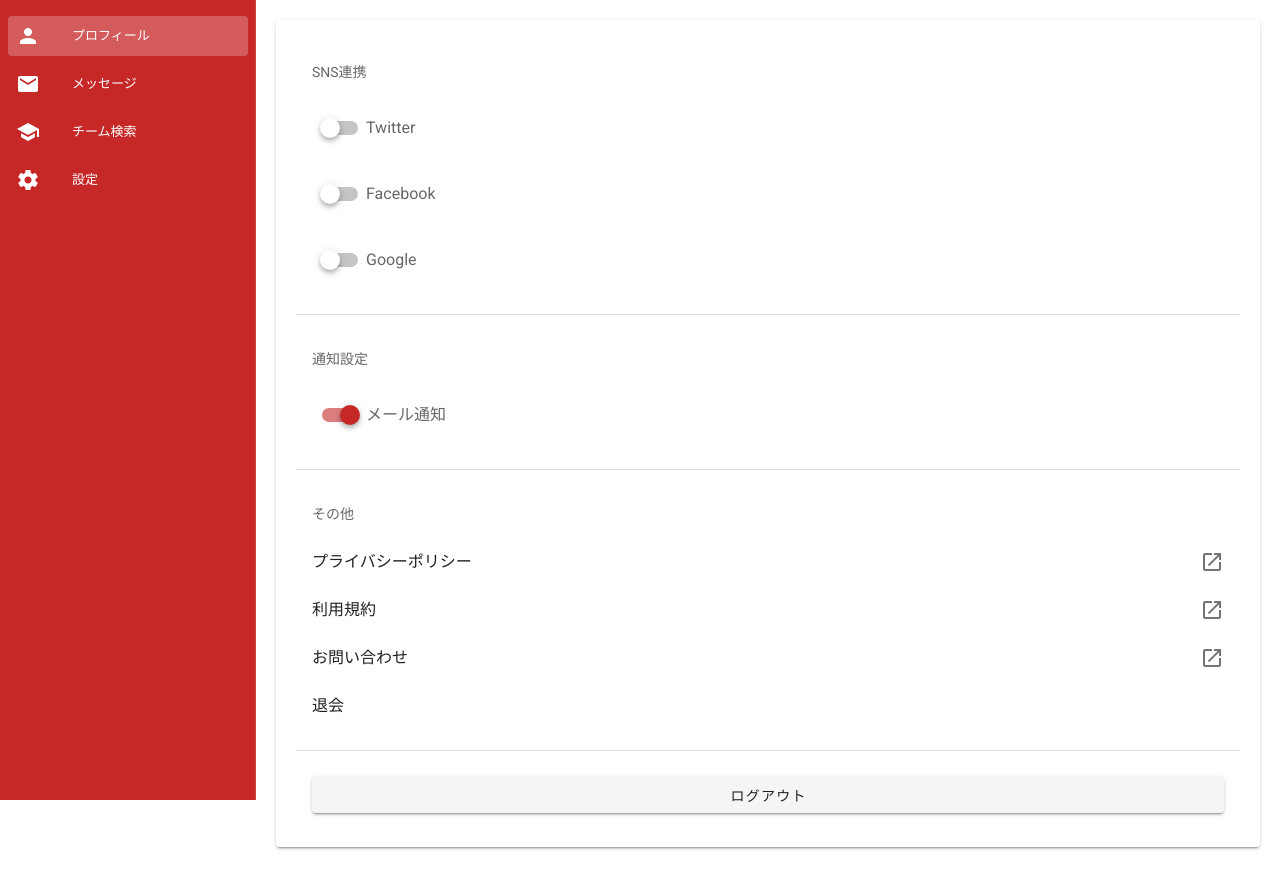
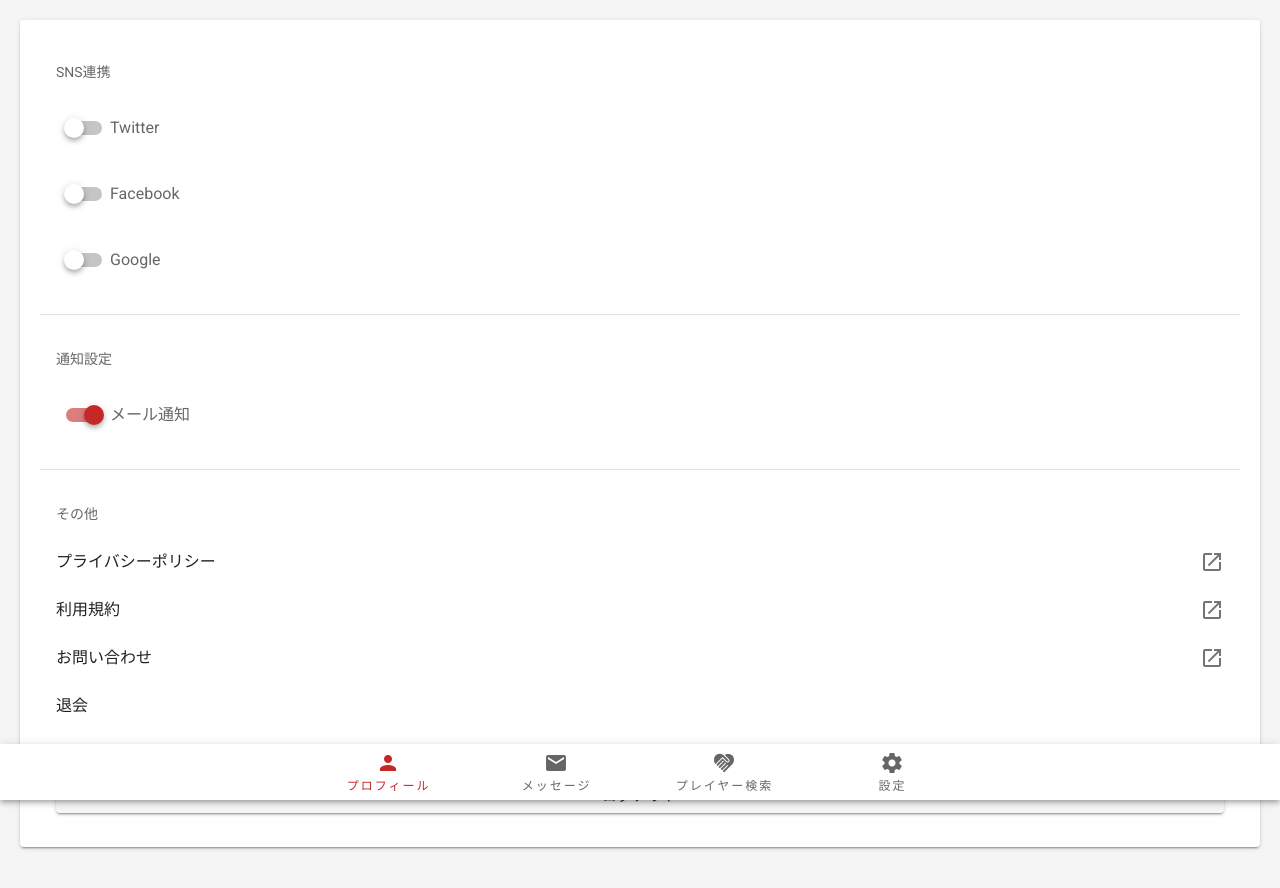
Before and after one commit to Scout-19/scout-19, a Vue app: page /setting in a window 1280 px wide. Shown: the top 888 px of the page. Before the commit the page ends 867 px from the top, so only its background shows below. Built offline with nearby package versions, Linux system fonts and the light colour scheme; no server answers; the database is empty; sample sign-in values are in the browser's storage.

Commit message:
add: bottom nav

```diff
--- a/src/App.vue
+++ b/src/App.vue
@@ -1,11 +1,13 @@
 <template>
-  <v-app>
+  <v-app :style="{background: $vuetify.theme.themes.light.background}">
 
-    <SideBar account="player" v-if="drawSidebar"/>
+    <SideBar account="player" v-if="false"/>
 
     <v-content>
       <router-view/>
     </v-content>
+
+    <BottomNavigation v-if="drawNavigation"/>
 
   </v-app>
 </template>
@@ -16,21 +18,23 @@ import firebase from 'firebase/app'
 import { mapActions } from 'vuex'
 
 import SideBar from '@/components/SideBar'
+import BottomNavigation from '@/components/BottomNavigation'
 
 export default {
   name: 'App',
 
   components: {
-    SideBar
+    SideBar,
+    BottomNavigation
   },
 
   data: () => ({
-    drawSidebar: false,
+    drawNavigation: false,
   }),
 
   created() {
     // first judge
-    this.drawSidebar = this.$router.currentRoute.meta.sidebar
+    this.drawNavigation = this.$router.currentRoute.meta.requiresAuth
 
     // set uid to store
     firebase.auth().onAuthStateChanged(user => {
@@ -52,7 +56,7 @@ export default {
   watch: {
     // judge when change route
     '$route' (to) {
-        this.drawSidebar = to.meta.sidebar
+        this.drawNavigation = to.meta.requiresAuth
     }
   },
 };
--- a/src/components/BasicProfile.vue
+++ b/src/components/BasicProfile.vue
@@ -1,29 +1,35 @@
 <template>
   <div class="basic-profile">
-    <v-card
-      class='pa-5'
-    >
-      <v-col>
-        <v-row>
-          <v-avatar size="64">
-            <img :src="icon">
-          </v-avatar>
+    <v-card class='pa-5'>
+      <v-list-item>
+        <v-list-item-avatar
+          size="80"
+          color="grey"
+        >
+          <img :src="icon">
+        </v-list-item-avatar>
 
-          <v-col>
-            <p>{{sports}}</p>
-            <h2>{{name}}</h2>
-          </v-col>
-        </v-row>
+        <v-list-item-content>
+          <v-list-item-title class="headline">{{name}}</v-list-item-title>
+          <v-list-item-subtitle class="subtitle-1">{{sports}}</v-list-item-subtitle>
 
-        <v-row>
-          <v-icon>mdi-map-marker</v-icon>
-          <p>{{location}}</p>
-        </v-row>
+          <v-row no-gutters>
+            <v-col>
+              <v-row justify="end" align="center">
+                <v-icon>mdi-map-marker</v-icon>
+              </v-row>
+            </v-col>
+            <v-col>
+              <v-row justify="start" align="start">
+                <v-card-text class=".caption">{{location}}</v-card-text>
+              </v-row>
+            </v-col>
+          </v-row>
+        </v-list-item-content>
+      </v-list-item>
 
-        <v-row>
-          <p>{{bio}}</p>
-        </v-row>
-      </v-col>
+      <v-card-text class="body-2">{{bio}}</v-card-text>
+
     </v-card>
   </div>
 </template>
--- /dev/null
+++ b/src/components/BottomNavigation.vue
@@ -0,0 +1,73 @@
+<template>
+  <div id="btm-nav">
+    <v-bottom-navigation
+      v-model="selected"
+      color="primary"
+      grow
+      app
+    >
+      <v-btn
+        height="100%"
+        v-for="(item, i) in items"
+        :key="i"
+        @click='$router.push({name: item.route}, () => {})'
+      >
+        <span class="overline">{{item.title}}</span>
+        <v-icon class="mb-1">{{item.icon}}</v-icon>
+      </v-btn>
+    </v-bottom-navigation>
+
+  </div>
+</template>
+
+<script>
+import firebase from 'firebase/app'
+import 'firebase/firestore'
+
+export default {
+  name: 'BottomNavigation',
+
+  data: () => ({
+    selected: 0,
+    account_type: '',
+
+    nav_table: {
+      player: [
+          { title: 'プロフィール', icon: 'mdi-account', route: 'Profile' },
+          { title: 'メッセージ', icon: 'mdi-email', route: 'Message' },
+          { title: 'チーム検索', icon: 'mdi-school', route: 'Search' },
+          { title: '設定', icon: 'mdi-cog', route: 'Setting' },
+      ],
+      scouter: [
+          { title: 'プロフィール', icon: 'mdi-account', route: 'Profile' },
+          { title: 'メッセージ', icon: 'mdi-email', route: 'Message' },
+          { title: 'プレイヤー検索', icon: 'mdi-charity', route: 'Search' },
+          { title: '設定', icon: 'mdi-cog', route: 'Setting' },
+      ],
+    }
+  }),
+
+  created() {
+    // todo: get from vuex
+    // var uid = this.getUid
+    var uid = 'dbHIC56klkQ40fkHXYV5g3uMP1J2'
+
+    firebase.firestore().collection('users').doc(uid).get().then(doc => {
+      if (doc.exists)
+      {
+        this.account_type = doc.data().account_type
+      }
+    }, err => {
+      alert(err.message)
+    })
+
+
+  },
+
+  computed: {
+    items: function() {
+      return ( this.account_type == 'player' ) ? this.nav_table.player : this.nav_table.scouter
+    },
+  },
+}
+</script>
--- a/src/components/PlayerProfile.vue
+++ b/src/components/PlayerProfile.vue
@@ -10,7 +10,7 @@
 
         <v-row>
           <p>生年月日</p>
-          <p>{{birthday}}({{age}})</p>
+          <p>{{util_getDateString(birthday)}} ({{util_getAge(birthday)}})</p>
         </v-row>
 
         <v-row>
@@ -38,17 +38,11 @@ export default {
   name: 'PlayerProfile',
 
   props: {
-    birthday: Object,
+    birthday: Date,
     sex: String,
     height: Number,
     weight: Number,
     dominant: Object
   },
-
-  computed: {
-    age: function() {
-      return this.util_getAge(new Date(this.birthday.year, this.birthday.month - 1, this.birthday.day))
-    },
-  }
 }
 </script>
--- a/src/plugins/router.js
+++ b/src/plugins/router.js
@@ -21,55 +21,53 @@ const routes = [
     path: '/',
     name: 'Root',
     redirect: {name: 'About'},
-    meta: {sidebar: false}
   },
   {
     path: '/about',
     name: 'About',
     component: About,
-    meta: {sidebar: false}
   },
   {
     path: '/login',
     name: 'Login',
     component: Login,
-    meta: {title: 'ログイン', sidebar: false}
+    meta: {title: 'ログイン'}
   },
   {
     path: '/signup',
     name: 'Signup',
     component: Signup,
-    meta: {title: '新規登録', sidebar: false}
+    meta: {title: '新規登録'}
   },
   {
     path: '/profile',
     name: 'Profile',
     component: Profile,
-    meta: {title: 'プロフィール', sidebar: true, requiresAuth: true}
+    meta: {title: 'プロフィール', requiresAuth: true}
   },
   {
     path: '/message',
     name: 'Message',
     component: Message,
-    meta: {title: 'メッセージ', sidebar: true, requiresAuth: true}
+    meta: {title: 'メッセージ', requiresAuth: true}
   },
   {
     path: '/message/:id',
     name: 'MessageRoom',
     component: Message,
-    meta: {title: 'メッセージ', sidebar: true, requiresAuth: true}
+    meta: {title: 'メッセージ', requiresAuth: true}
   },
   {
     path: '/search',
     name: 'Search',
     component: Search,
-    meta: {title: '検索', sidebar: true, requiresAuth: true}
+    meta: {title: '検索', requiresAuth: true}
   },
   {
     path: '/setting',
     name: 'Setting',
     component: Setting,
-    meta: {title: '設定', sidebar: true, requiresAuth: true}
+    meta: {title: '設定', requiresAuth: true}
   },
 ]
 
--- a/src/plugins/vuetify.js
+++ b/src/plugins/vuetify.js
@@ -9,6 +9,7 @@ export default new Vuetify({
     themes: {
       light: {
         primary: colors.red.darken3,
+        background: colors.grey.lighten4,
       },
     },
   },
--- a/src/views/Profile.vue
+++ b/src/views/Profile.vue
@@ -1,6 +1,6 @@
 <template>
   <div class="profile">
-    <v-container fluid class="pa-5">
+    <v-container>
       <BasicProfile
         class='pb-5'
         :icon='icon'
@@ -53,7 +53,7 @@ export default {
     sports: '',
     location: '',
     bio: '',
-    birthday: {year: 0, month: 0, day: 0},
+    birthday: new Date(),
     sex: '',
     height: 0,
     weight: 0,
@@ -72,12 +72,12 @@ export default {
       {
         var data = doc.data()
         this.icon = data.icon
-        this.name = data.first_name + ' ' + data.last_name
+        this.name = data.last_name + ' ' +  data.first_name
         this.sports = data.sports
         this.location = data.location
         this.bio = data.bio
 
-        this.birthday = {year: data.birth_year, month: data.birth_month, day: data.birth_date}
+        this.birthday = data.birthday.toDate()
         this.sex = data.sex
         this.height = data.height
         this.weight = data.weight
```
Also changed, not shown: src/components/ApplicationBar.vue (added, +38 -0 lines).
